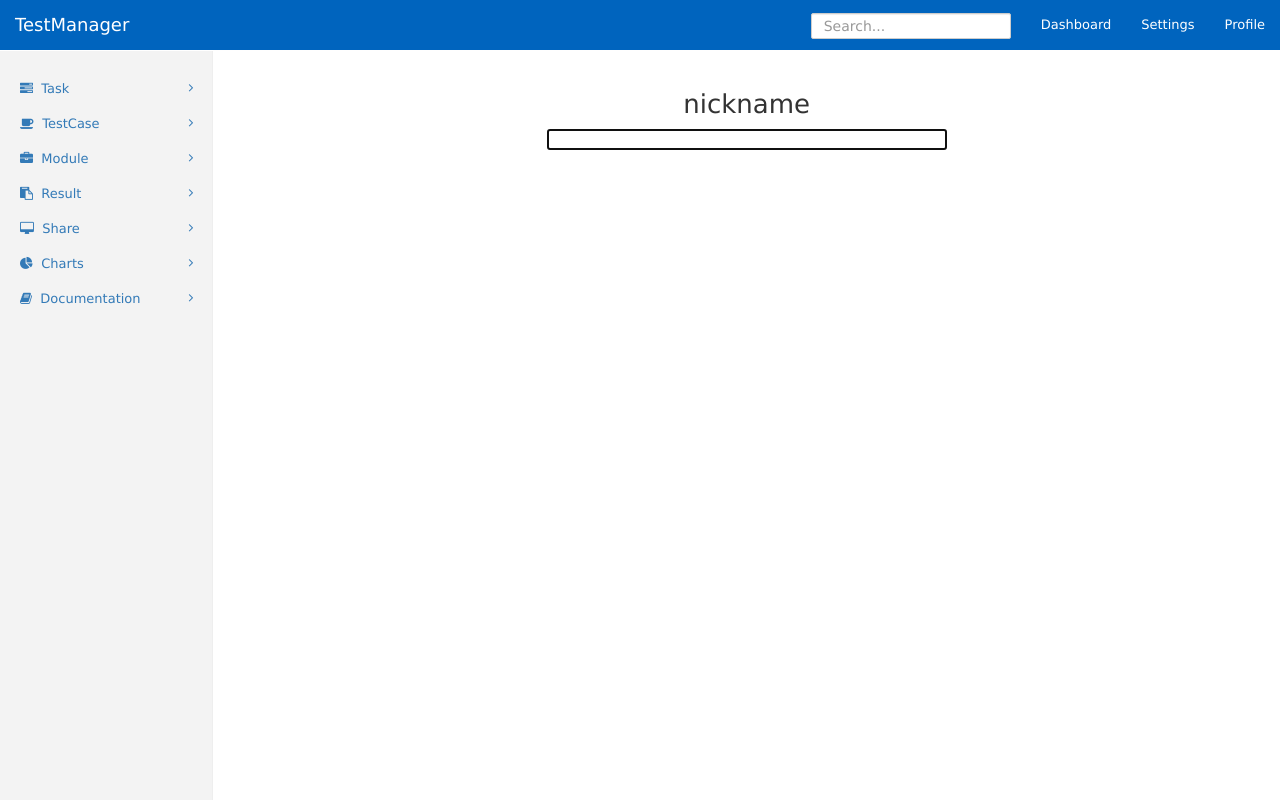
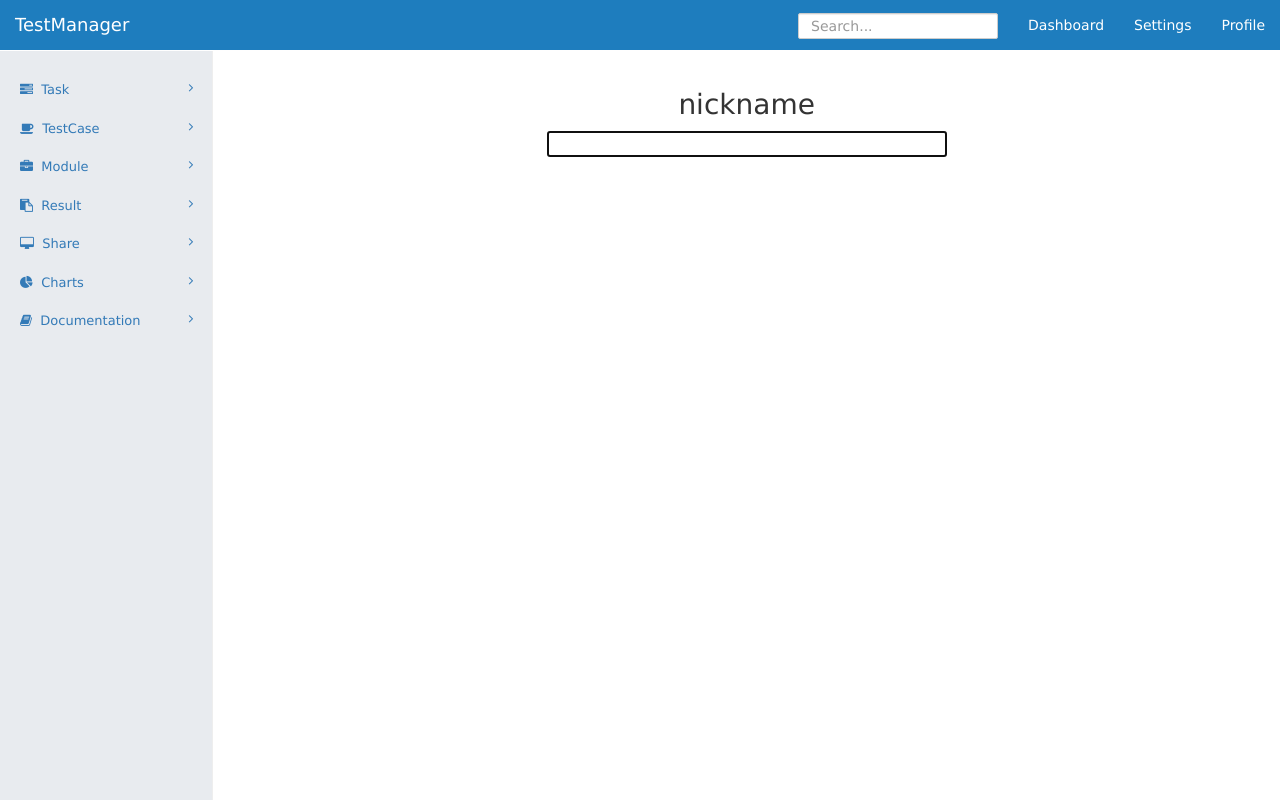
Before and after one commit to cash2one/Baymax, a Django app: page / in a window 1280 px wide. Run offline with Django 3.2, Linux system fonts and the light colour scheme; some libraries are stand-ins or nearby versions.

Commit message:
font icon

```diff
--- a/app/static/css/dashboard.css
+++ b/app/static/css/dashboard.css
@@ -6,7 +6,7 @@
 body {
     padding-top: 50px;
     background-color: #ffffff;
-    font: normal normal 13px "\5FAE\8F6F\96C5\9ED1", "\5B8B\4F53", Verdana, Lucida, Arial, Helvetica;
+    font-family:"\5FAE\8F6F\96C5\9ED1", "\5B8B\4F53", Verdana, Lucida, Arial, Helvetica;
 }
 
 .form-control {
@@ -82,15 +82,16 @@ body {
  * Hide default border to remove 1px line.
  */
 .navbar-fixed-top {
-    background-color: #0064be;
+    background-color: #1e7dbe;
     border: 0;
 }
 
 .sidebar {
-    background-color: #f3f3f3 !important;
+    background-color: #e8ebef !important;
 }
 
 .navbar-brand {
+    background-color: #1a70b5;
     color: #ffffff !important;
 }
 
--- a/static/css/dashboard.css
+++ b/static/css/dashboard.css
@@ -87,7 +87,7 @@ body {
 }
 
 .sidebar {
-    background-color: #e1e6ee !important;
+    background-color: #e8ebef !important;
 }
 
 .navbar-brand {
```
